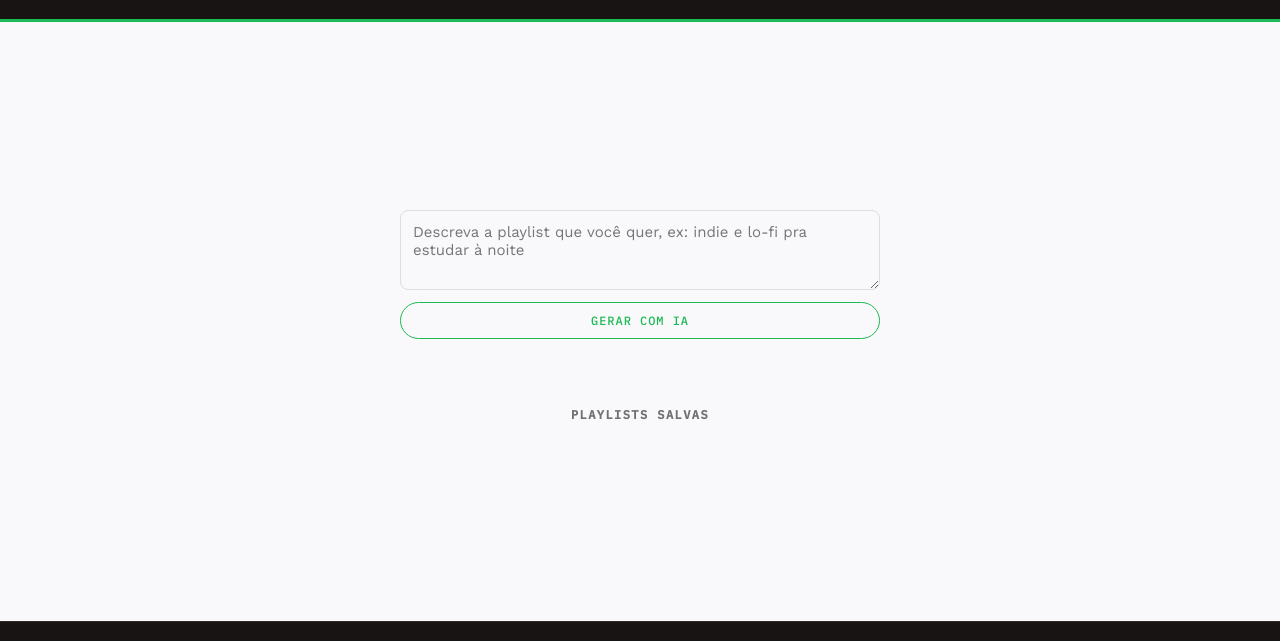
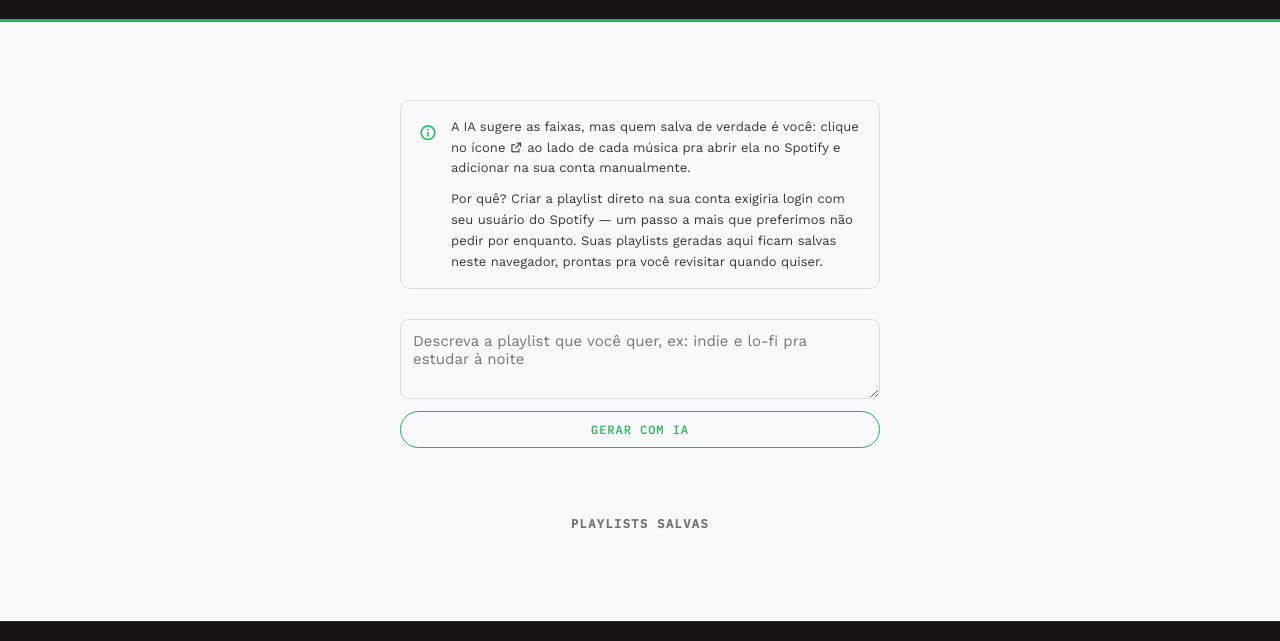
Before and after one commit to Guilhermezi/Sulco-spotify-webAPI, a website with bundled scripts: page pages/playlists.html in a window 1280 px wide. Shown: the part 65-706 px from the top of the page. Built offline with nearby package versions, Linux system fonts and the light colour scheme; no server answers.

Commit message:
Pequenos detalhes

```diff
--- a/pages/playlists.html
+++ b/pages/playlists.html
@@ -37,6 +37,25 @@
 
     <main>
 
+         <div class="playlist-note">
+            <i class="ri-information-line"></i>
+            <div>
+                <p>
+                    A IA sugere as faixas, mas quem salva de verdade é você:
+                    clique no ícone <i class="ri-external-link-line"></i> ao lado
+                    de cada música pra abrir ela no Spotify e adicionar na sua
+                    conta manualmente.
+                </p>
+                <p>
+                    Por quê? Criar a playlist direto na sua conta exigiria login
+                    com seu usuário do Spotify — um passo a mais que preferimos
+                    não pedir por enquanto. Suas playlists geradas aqui ficam
+                    salvas neste navegador, prontas pra você revisitar quando
+                    quiser.
+                </p>
+            </div>
+        </div>
+
         <div class="ai-prompt-box">
             <textarea
                 id="ai-prompt"
--- a/style.css
+++ b/style.css
@@ -434,6 +434,19 @@ li {
     transform: scaleY(1);
 }
 
+.spotify-player {
+    width: 100%;
+    max-width: var(--content-width);
+    margin: 20px 0;
+    border-radius: 12px;
+    overflow: hidden;
+}
+
+.spotify-player iframe {
+    display: block;
+    border-radius: 12px;
+}
+
 /* ========================================
    BOTÃO
    ======================================== */
@@ -470,6 +483,43 @@ li {
 
 .animar {
     animation: aparecer 0.6s ease forwards;
+}
+
+
+/*=========================================
+   NOTA DE PLAYLIST
+   ======================================== */
+
+ .playlist-note {
+    display: flex;
+    align-items: flex-start;
+    gap: 14px;
+    width: 100%;
+    max-width: var(--content-width);
+    padding: 16px 18px;
+    margin-bottom: 30px;
+    border: 1px solid var(--line);
+    border-radius: 10px;
+    text-align: left;
+}
+
+.playlist-note > i {
+    font-size: 18px;
+    color: var(--primary-color);
+    margin-top: 2px;
+    flex-shrink: 0;
+}
+
+.playlist-note p {
+    font-family: var(--font-body);
+    font-size: 13px;
+    line-height: 1.6;
+    color: var(--secondary-color);
+    opacity: 0.85;
+}
+
+.playlist-note p:not(:last-child) {
+    margin-bottom: 10px;
 }
 
 /* ========================================
```
Also changed, not shown: app.js (+24 -0 lines), index.html (+2 -0 lines).
